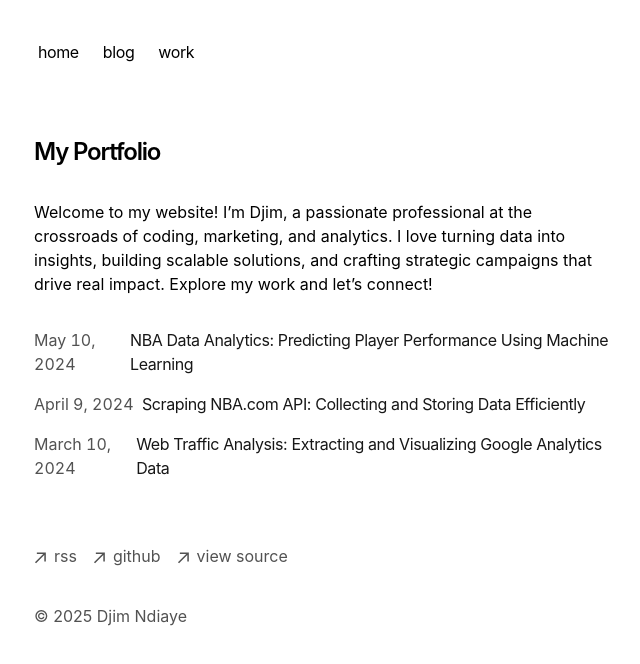
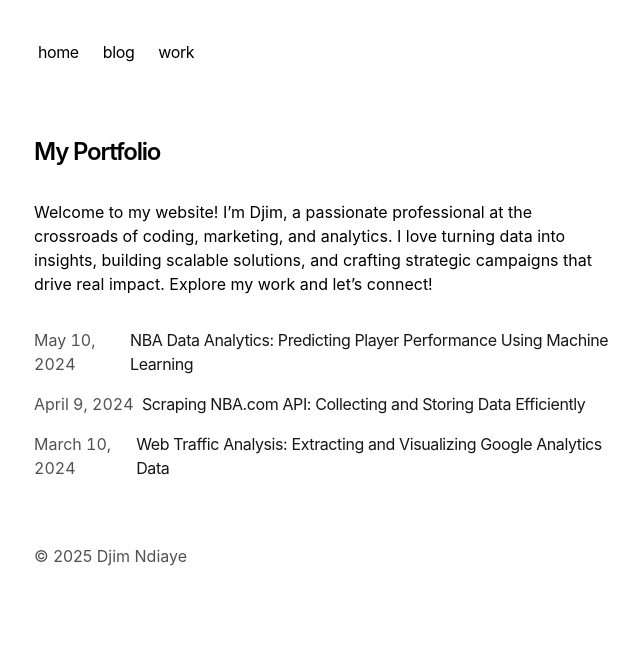
Before and after one commit to MazaaLazaa/website-dn, a Next.js app: page / in a window 1280 px wide. Shown: the top 664 px of the page, without its empty margins (318-958 px from the left). Built offline with nearby package versions, Linux system fonts and the light colour scheme.

Commit message:
Update footer.tsx

```diff
--- a/app/components/footer.tsx
+++ b/app/components/footer.tsx
@@ -18,41 +18,7 @@
 export default function Footer() {
   return (
     <footer className="mb-16">
-      <ul className="font-sm mt-8 flex flex-col space-x-0 space-y-2 text-neutral-600 md:flex-row md:space-x-4 md:space-y-0 dark:text-neutral-300">
-        <li>
-          <a
-            className="flex items-center transition-all hover:text-neutral-800 dark:hover:text-neutral-100"
-            rel="noopener noreferrer"
-            target="_blank"
-            href="/rss"
-          >
-            <ArrowIcon />
-            <p className="ml-2 h-7">rss</p>
-          </a>
-        </li>
-        <li>
-          <a
-            className="flex items-center transition-all hover:text-neutral-800 dark:hover:text-neutral-100"
-            rel="noopener noreferrer"
-            target="_blank"
-            href="https://github.com/vercel/next.js"
-          >
-            <ArrowIcon />
-            <p className="ml-2 h-7">github</p>
-          </a>
-        </li>
-        <li>
-          <a
-            className="flex items-center transition-all hover:text-neutral-800 dark:hover:text-neutral-100"
-            rel="noopener noreferrer"
-            target="_blank"
-            href="https://vercel.com/templates/next.js/portfolio-starter-kit"
-          >
-            <ArrowIcon />
-            <p className="ml-2 h-7">view source</p>
-          </a>
-        </li>
-      </ul>
+
       <p className="mt-8 text-neutral-600 dark:text-neutral-300">
         © {new Date().getFullYear()} Djim Ndiaye
       </p>
```
